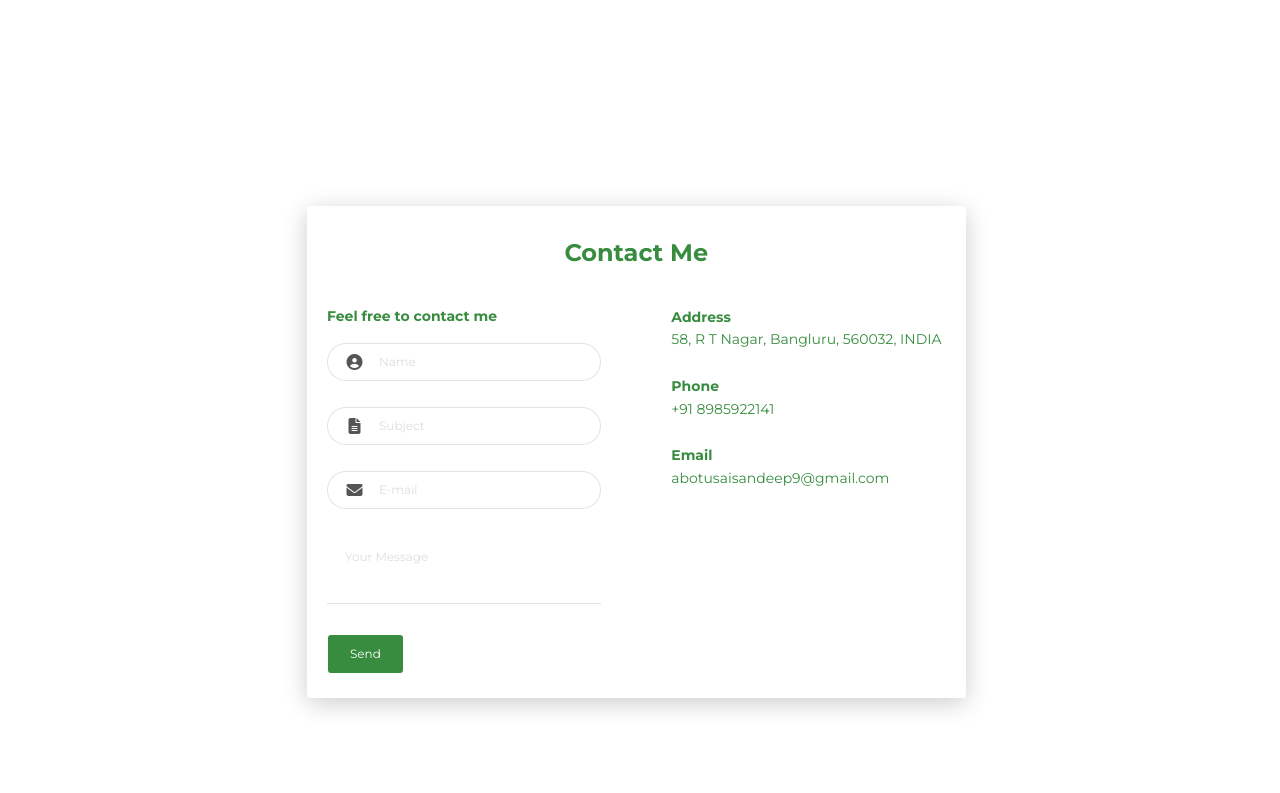
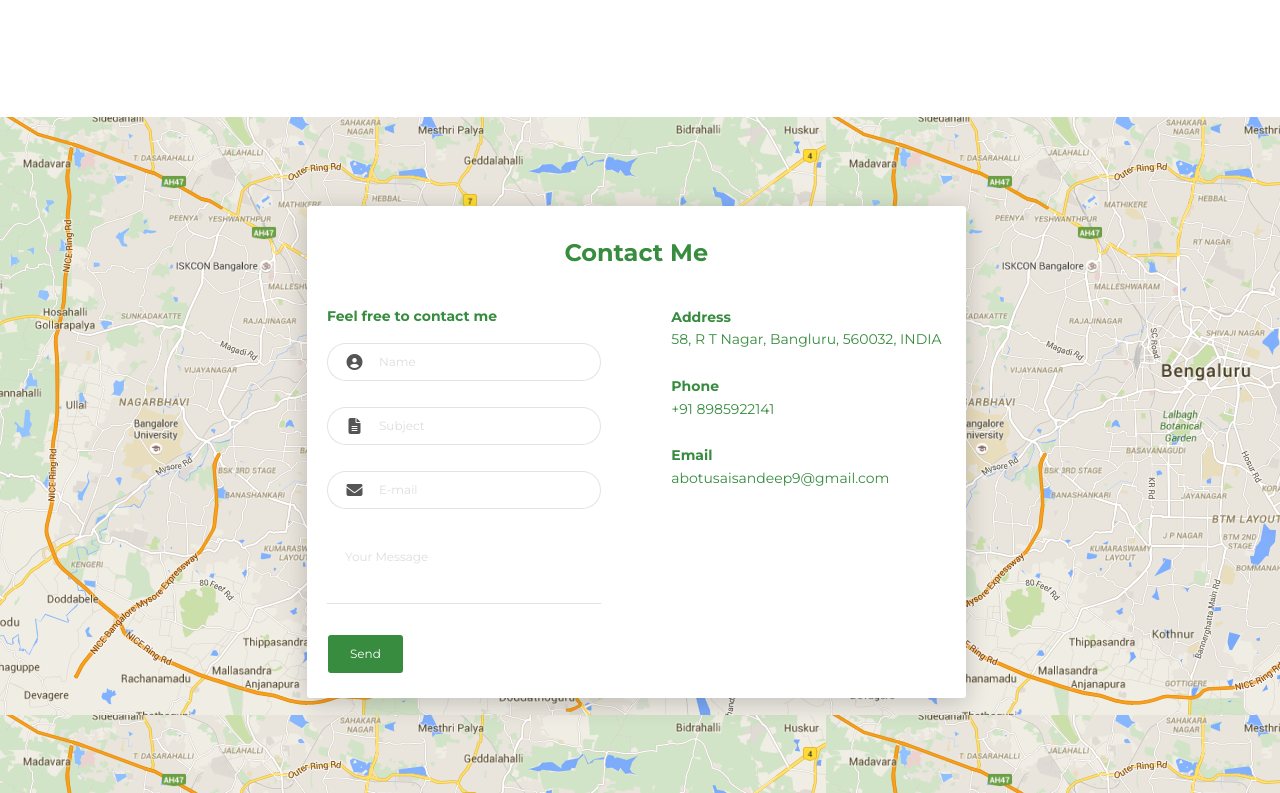
Before and after one commit to sandeepabotu/saisandeeo.github.io, a plain HTML site: page index.html in a window 1280 px wide. Shown: the part 4129-4922 px from the top of the page. Drawn offline with Linux system fonts and the light colour scheme.

Commit message:
Update index.html

```diff
--- a/index.html
+++ b/index.html
@@ -573,7 +573,7 @@ Sai has always been an exceptional professional and a trump card within the team
 </div>
 <!-- Start of Contact Section -->
 <div class="section" id="contact">
-  <div class="cc-contact-information" style="background-image: url('images/staticmap.jpg')">
+  <div class="cc-contact-information" style="background-image: url('images/staticmap.png')">
     <div class="container">
       <div class="cc-contact">
         <div class="row">
```
